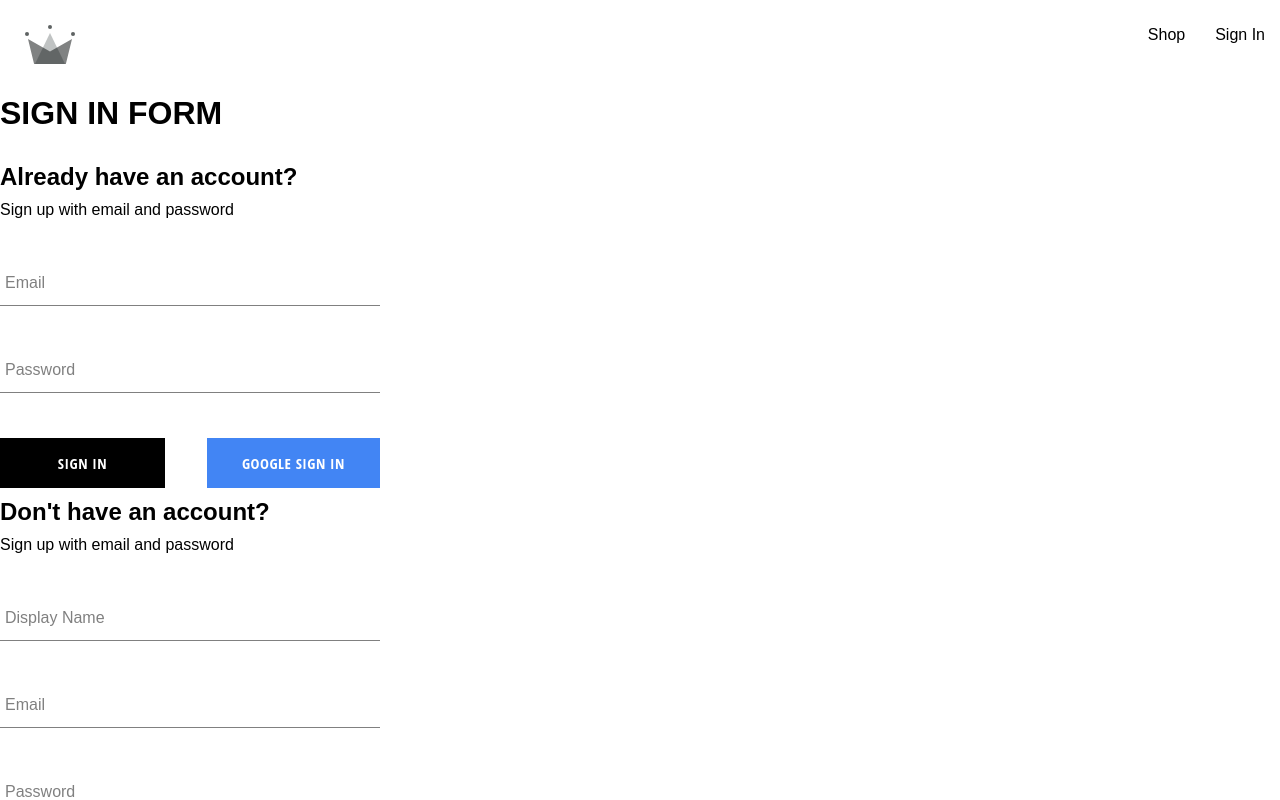
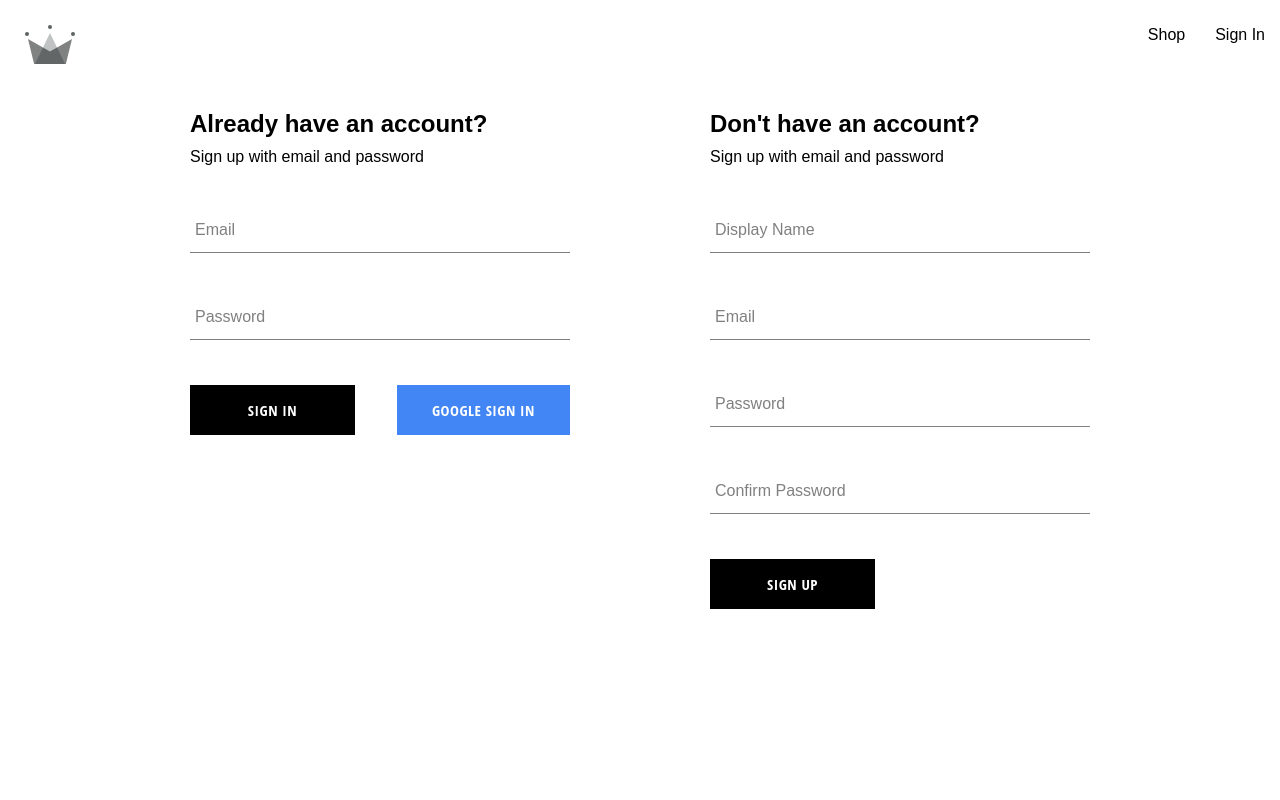
Before and after one commit to Rafat-Web-Developer/crwn-clothing, a React (Create React App) app: page /auth in a window 1280 px wide. Shown: the top 800 px of the page. Built offline with nearby package versions, Linux system fonts and the light colour scheme; a web font is replaced by a local one.

Commit message:
Design Authentication component

```diff
--- a/src/components/sign-in-form/sign-in-form.component.jsx
+++ b/src/components/sign-in-form/sign-in-form.component.jsx
@@ -70,7 +70,7 @@
 
                 <div className="sign-in-button-container">
                     <Button type="submit">Sign In</Button>
-                    <Button buttonType="google" onClick={logGoogleUser}>Google sign in</Button>
+                    <Button type="button" buttonType="google" onClick={logGoogleUser}>Google sign in</Button>
                 </div>
             </form>
         </div>
--- a/src/routes/authentication/authentication.component.jsx
+++ b/src/routes/authentication/authentication.component.jsx
@@ -1,10 +1,10 @@
 import SignInForm from "../../components/sign-in-form/sign-in-form.component";
 import SignUpForm from "../../components/sign-up-form/sign-up-form.component";
+import "./authentication.styles.scss";
 
 const Authentication = () => {
     return (
-        <div>
-            <h1>SIGN IN FORM</h1>
+        <div className="authentication-container">
             <SignInForm />
             <SignUpForm />
          </div>
--- /dev/null
+++ b/src/routes/authentication/authentication.styles.scss
@@ -0,0 +1,6 @@
+.authentication-container {
+    display: flex;
+    width: 900px;
+    justify-content: space-between;
+    margin: 30px auto;
+  }
```
